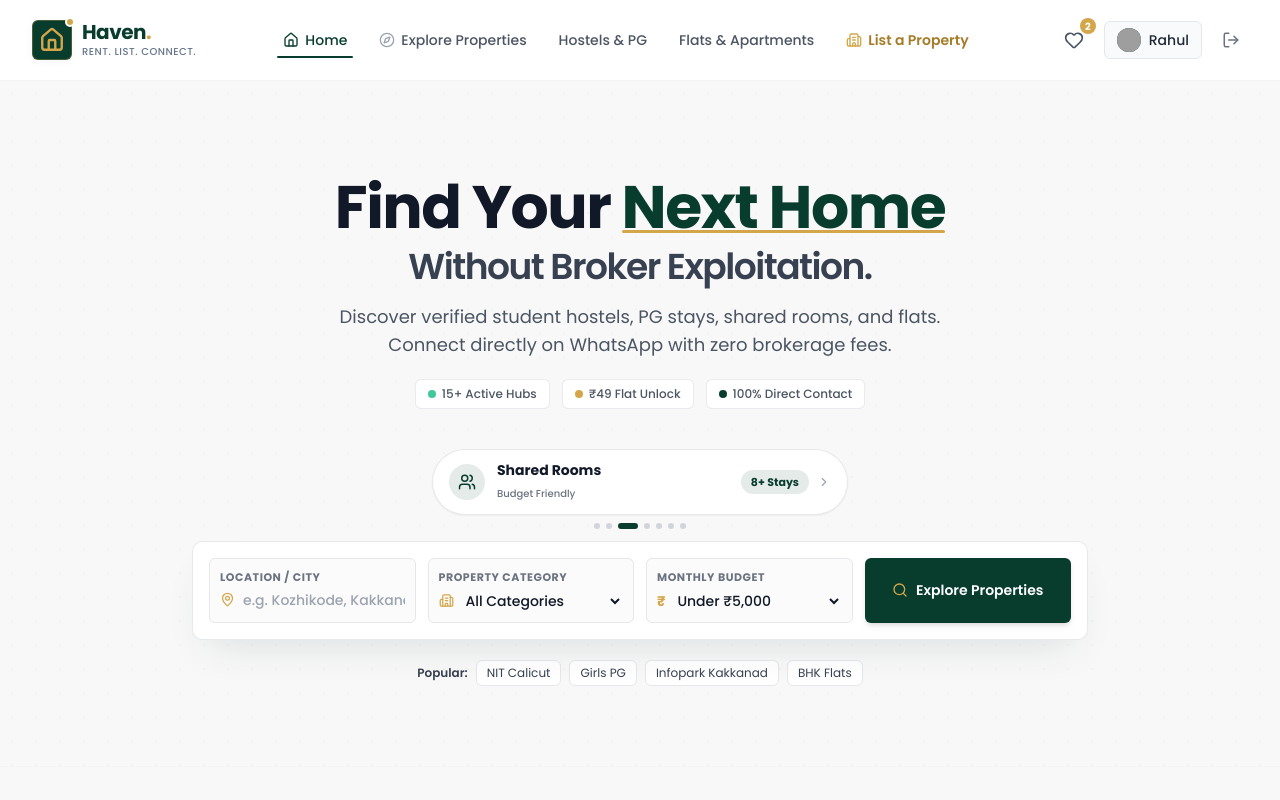
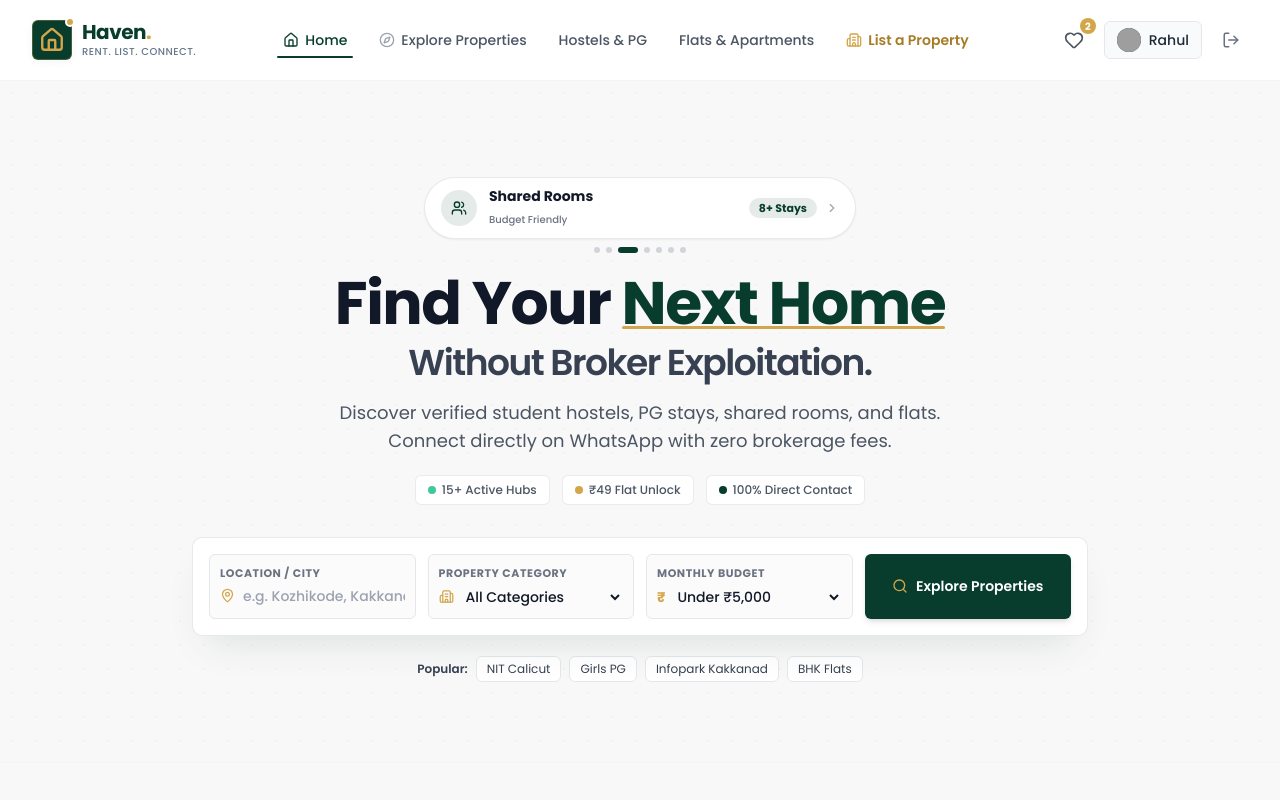
Before and after one commit to brixalabsofficial-ship-it/Haven, a React (Vite) app: page / in a window 1280 px wide. Shown: the top 800 px of the page. Built offline with nearby package versions, Linux system fonts and the light colour scheme; grey boxes are pictures that could not be loaded.

Commit message:
style: move animated property icons slider above the hero heading

```diff
--- a/src/pages/public/HomePage.tsx
+++ b/src/pages/public/HomePage.tsx
@@ -217,7 +217,66 @@ export const HomePage: React.FC = () => {
         <div className="absolute inset-0 pointer-events-none opacity-[0.03] bg-[radial-gradient(#083D2E_1px,transparent_1px)] [background-size:24px_24px]" />
 
         <div className="max-w-7xl mx-auto px-4 sm:px-6 lg:px-8 relative z-20 w-full pt-2 sm:pt-4">
-          <div className="text-center max-w-3xl mx-auto space-y-3 sm:space-y-4 mb-4 sm:mb-10">
+          {/* Single-Item Animated Slider for Property Icons (Placed on Top) */}
+          <div className="w-full max-w-md mx-auto mb-5 px-2">
+            <AnimatePresence mode="wait">
+              {(() => {
+                const current = heroIconsList[heroIconIndex];
+                const Icon = current.icon;
+                return (
+                  <motion.div
+                    key={current.label}
+                    initial={{ opacity: 0, y: -10, scale: 0.96 }}
+                    animate={{ opacity: 1, y: 0, scale: 1 }}
+                    exit={{ opacity: 0, y: 10, scale: 0.96 }}
+                    transition={{ duration: 0.35, ease: "easeInOut" }}
+                    onClick={() => {
+                      setSelectedCategory(current.category as any);
+                      navigate(`/explore?category=${encodeURIComponent(current.category)}`);
+                    }}
+                    className="flex items-center justify-between bg-white border border-gray-200/90 hover:border-primary/50 shadow-sm hover:shadow-md px-3.5 sm:px-4 py-2 rounded-full cursor-pointer transition-all active:scale-98 group mx-auto"
+                  >
+                    <div className="flex items-center gap-2.5 sm:gap-3">
+                      <div className="w-8 h-8 sm:w-9 sm:h-9 rounded-full bg-primary/10 text-primary flex items-center justify-center group-hover:bg-primary group-hover:text-gold transition-colors shrink-0 shadow-2xs">
+                        <Icon size={16} />
+                      </div>
+                      <div className="text-left">
+                        <span className="text-xs sm:text-sm font-bold text-gray-900 group-hover:text-primary transition-colors block leading-tight">
+                          {current.label}
+                        </span>
+                        <span className="text-[10px] text-gray-500 font-medium">
+                          {current.tag}
+                        </span>
+                      </div>
+                    </div>
+
+                    <div className="flex items-center gap-2">
+                      <span className="text-[10px] sm:text-[11px] font-bold text-primary bg-primary/10 px-2.5 py-0.5 rounded-full group-hover:bg-gold group-hover:text-primary transition-colors shrink-0">
+                        {current.count}
+                      </span>
+                      <ChevronRight size={14} className="text-gray-400 group-hover:text-primary group-hover:translate-x-0.5 transition-all" />
+                    </div>
+                  </motion.div>
+                );
+              })()}
+            </AnimatePresence>
+
+            {/* Slider Dots */}
+            <div className="flex items-center justify-center gap-1.5 mt-2">
+              {heroIconsList.map((_, idx) => (
+                <button
+                  key={idx}
+                  onClick={() => setHeroIconIndex(idx)}
+                  className={`h-1.5 rounded-full transition-all ${
+                    idx === heroIconIndex ? 'w-5 bg-primary' : 'w-1.5 bg-gray-300 hover:bg-gray-400'
+                  }`}
+                  aria-label={`Slide ${idx + 1}`}
+                />
+              ))}
+            </div>
+          </div>
+
+          <div className="text-center max-w-3xl mx-auto space-y-3 sm:space-y-4 mb-4 sm:mb-8">
             {/* Clean, Bold Heading */}
             <motion.h1
               initial={{ opacity: 0, y: 15 }}
@@ -265,65 +324,6 @@ export const HomePage: React.FC = () => {
                 <span>100% Direct Contact</span>
               </div>
             </motion.div>
-          </div>
-
-          {/* Single-Item Animated Slider for Property Icons */}
-          <div className="w-full max-w-md mx-auto my-3 px-4">
-            <AnimatePresence mode="wait">
-              {(() => {
-                const current = heroIconsList[heroIconIndex];
-                const Icon = current.icon;
-                return (
-                  <motion.div
-                    key={current.label}
-                    initial={{ opacity: 0, y: 12, scale: 0.95 }}
-                    animate={{ opacity: 1, y: 0, scale: 1 }}
-                    exit={{ opacity: 0, y: -12, scale: 0.95 }}
-                    transition={{ duration: 0.35, ease: "easeInOut" }}
-                    onClick={() => {
-                      setSelectedCategory(current.category as any);
-                      navigate(`/explore?category=${encodeURIComponent(current.category)}`);
-                    }}
-                    className="flex items-center justify-between bg-white border border-gray-200/90 hover:border-primary/50 shadow-sm hover:shadow-md px-4 py-2.5 rounded-full cursor-pointer transition-all active:scale-98 group mx-auto"
-                  >
-                    <div className="flex items-center gap-3">
-                      <div className="w-9 h-9 rounded-full bg-primary/10 text-primary flex items-center justify-center group-hover:bg-primary group-hover:text-gold transition-colors shrink-0 shadow-2xs">
-                        <Icon size={18} />
-                      </div>
-                      <div className="text-left">
-                        <span className="text-xs sm:text-sm font-bold text-gray-900 group-hover:text-primary transition-colors block leading-tight">
-                          {current.label}
-                        </span>
-                        <span className="text-[10px] text-gray-500 font-medium">
-                          {current.tag}
-                        </span>
-                      </div>
-                    </div>
-
-                    <div className="flex items-center gap-2">
-                      <span className="text-[11px] font-bold text-primary bg-primary/10 px-2.5 py-1 rounded-full group-hover:bg-gold group-hover:text-primary transition-colors shrink-0">
-                        {current.count}
-                      </span>
-                      <ChevronRight size={14} className="text-gray-400 group-hover:text-primary group-hover:translate-x-0.5 transition-all" />
-                    </div>
-                  </motion.div>
-                );
-              })()}
-            </AnimatePresence>
-
-            {/* Slider Dots */}
-            <div className="flex items-center justify-center gap-1.5 mt-2">
-              {heroIconsList.map((_, idx) => (
-                <button
-                  key={idx}
-                  onClick={() => setHeroIconIndex(idx)}
-                  className={`h-1.5 rounded-full transition-all ${
-                    idx === heroIconIndex ? 'w-5 bg-primary' : 'w-1.5 bg-gray-300 hover:bg-gray-400'
-                  }`}
-                  aria-label={`Slide ${idx + 1}`}
-                />
-              ))}
-            </div>
           </div>
 
           {/* Prominent Search Component (Visible on Both Mobile & Desktop) */}
```
